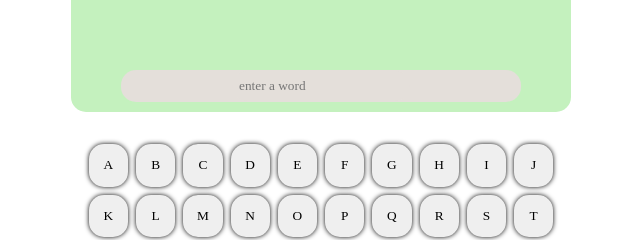
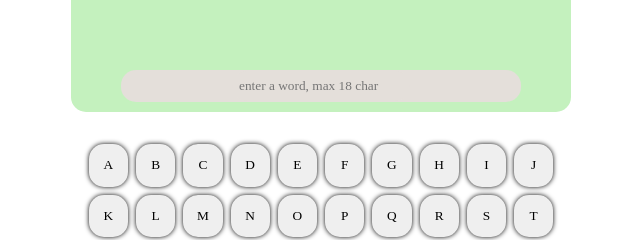
Before and after one commit to LarsMagneGlodedata/hangman-yo, a website: page index.html in a window 1280 px wide. Shown: the part 505-745 px from the top of the page, 319-959 px from the left. Drawn offline with Linux system fonts and the light colour scheme.

Commit message:
la til max characters

```diff
--- a/index.html
+++ b/index.html
@@ -26,7 +26,7 @@
         <div id="wordContainer">
           <form id="formWord">
             <label for="word"></label>
-            <input type="text" id="word" name="word" placeholder="enter a word">
+            <input type="text" id="word" name="word" maxlength="18." placeholder="enter a word, max 18 char">
           </form>
         </div>
       </div>
--- a/styles.css
+++ b/styles.css
@@ -158,6 +158,7 @@ h1 {
     align-items: center;
     justify-content: center;
     position: absolute;
+    flex-wrap: wrap;
     bottom: 10px;
     left: 50%;
     transform: translateX(-50%);
```
